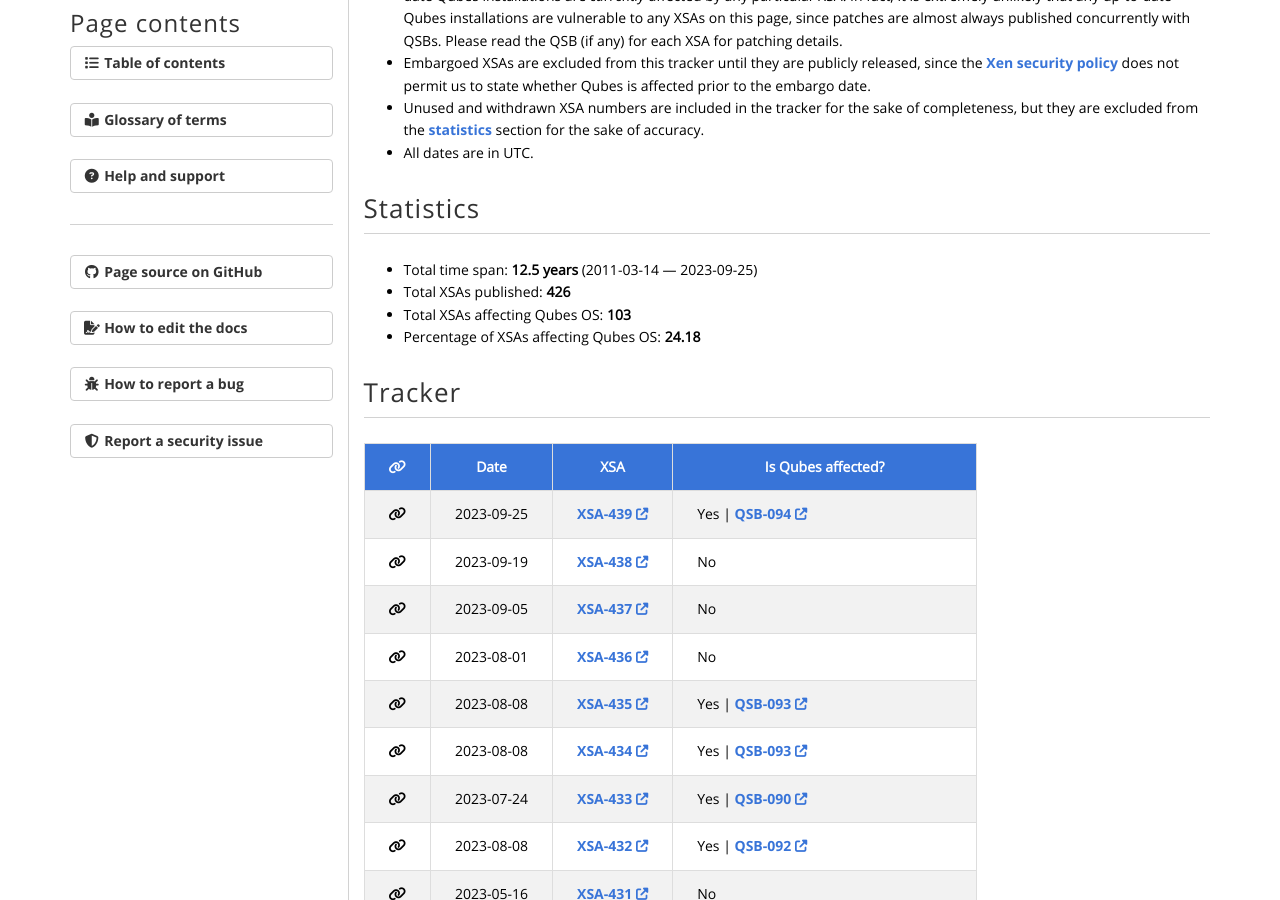
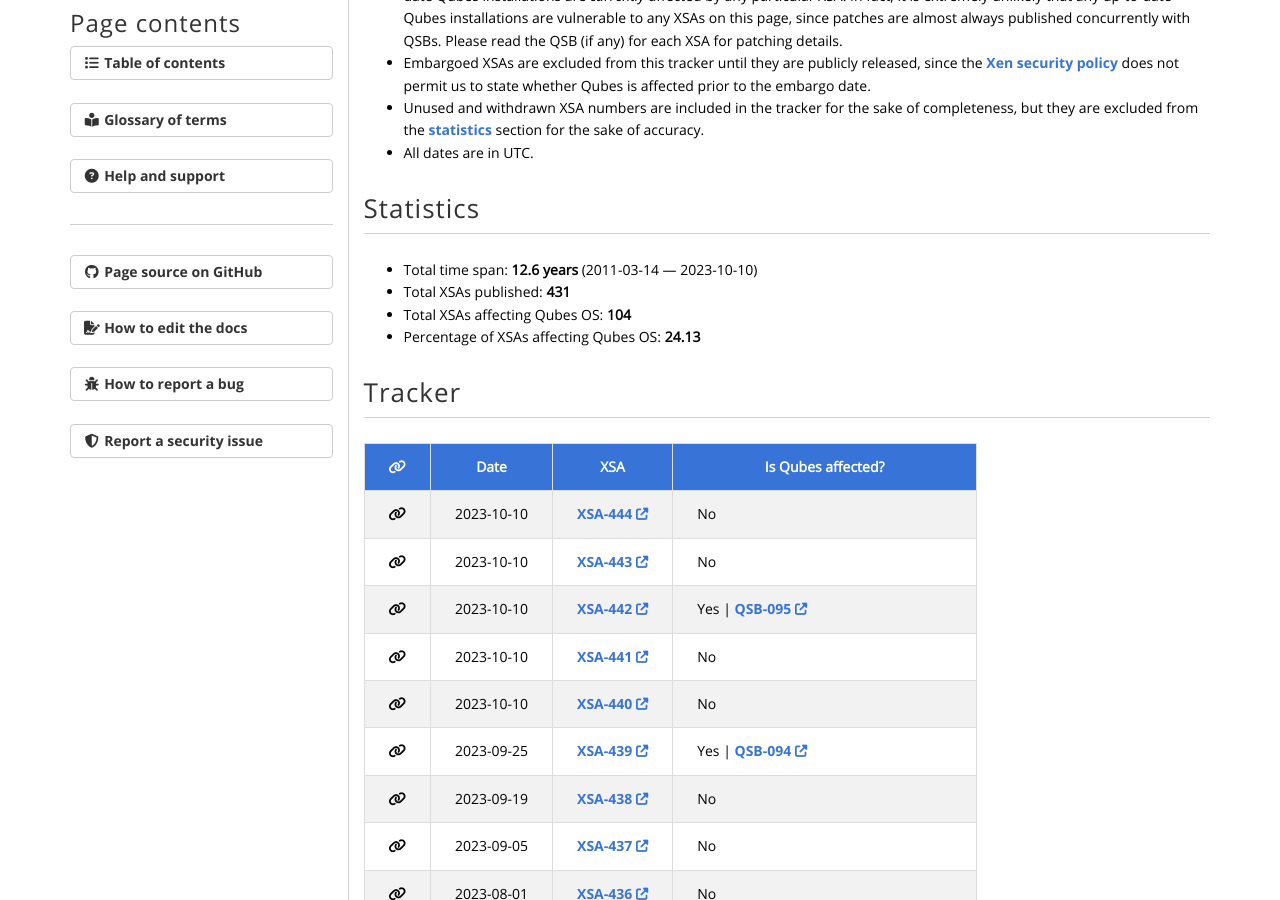
Before and after one commit to QubesOS/qubesos.github.io, a Jekyll site: the page built from pages/xsa.md, in a window 1280 px wide and 900 px high, scrolled down 657 px. Built offline with Jekyll 4.4.1, drawn with Linux system fonts in a browser that asks for light colours; some web fonts are replaced.

Commit message:
Add XSAs released on 2023-10-10

```diff
--- a/_data/sec-xsa.yml
+++ b/_data/sec-xsa.yml
@@ -1851,3 +1851,24 @@
   date: 2023-09-25
   affected: yes
   qsb: 094-2023
+
+- xsa: 440
+  date: 2023-10-10
+  affected: no
+
+- xsa: 441
+  date: 2023-10-10
+  affected: no
+
+- xsa: 442
+  date: 2023-10-10
+  affected: yes
+  qsb: 095-2023
+
+- xsa: 443
+  date: 2023-10-10
+  affected: no
+
+- xsa: 444
+  date: 2023-10-10
+  affected: no
```
